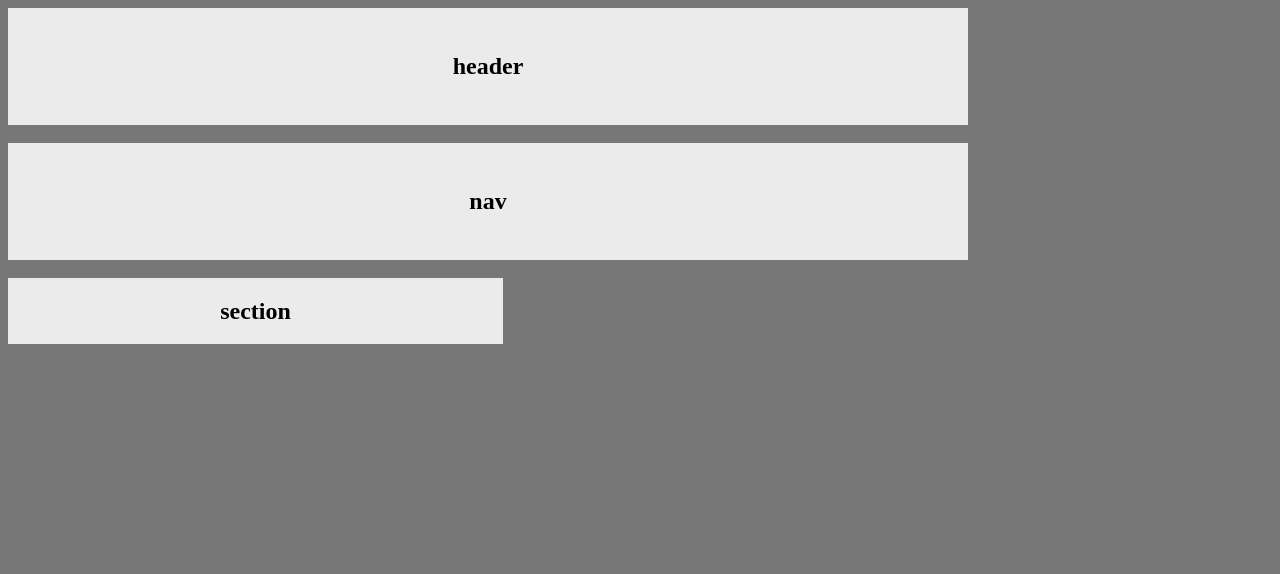
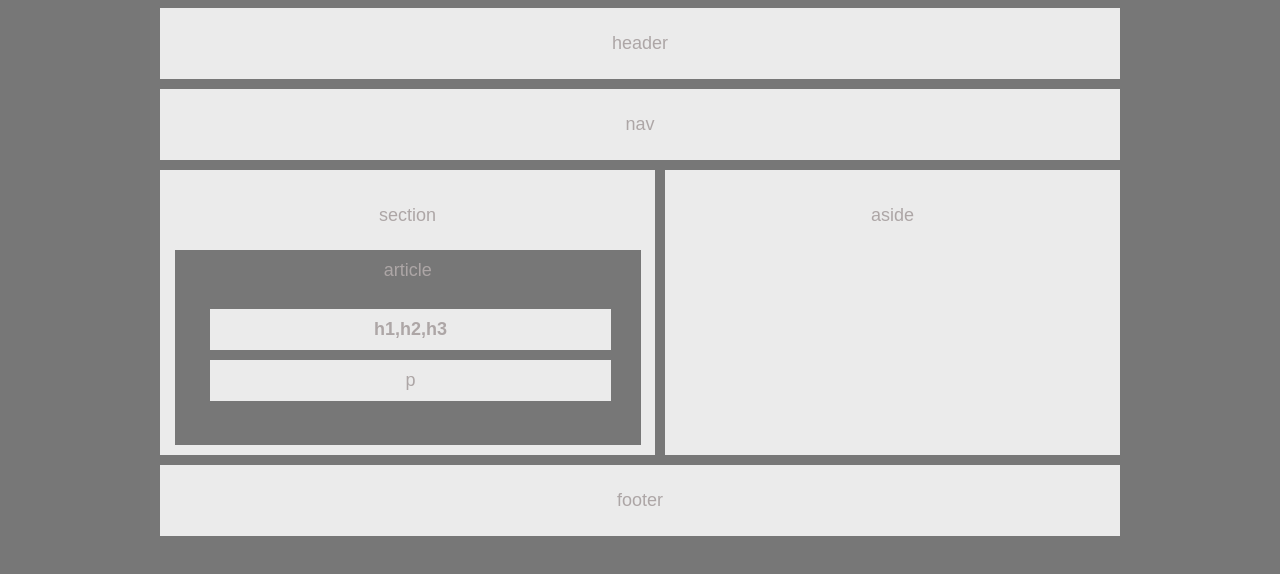
Before and after one commit to mrecker13/HW-Wireframe, a plain HTML site: page index.html in a window 1280 px wide. Drawn offline with Linux system fonts and the light colour scheme.

Commit message:
Modified html and css

```diff
--- a/index.html
+++ b/index.html
@@ -5,16 +5,31 @@
 		<link rel="stylesheet" type="text/css" href="style.css">
 	</head>
 	<body>
+	<div class="container">
 		<header>
-			<h2>header</h2>
+			header
 		</header>
-	<br>
 		<nav>
-			<h2>nav</h2>
+			nav
 		</nav>
-	<br>
-		<section>
-			<h2>section</h2>
-		</section>
+		<div id="section">
+			<section>
+				section
+			</section>
+			<div id="article">
+				<article>article</article>
+					<ul>
+						<li><b>h1,h2,h3</b></li>
+						<li>p</li>
+					</ul>
+			</div>
+		</div>
+		<aside>
+			aside
+		</aside>
+		<footer>
+			footer
+		</footer>
+	</div>
 	</body>
 </html>
--- a/style.css
+++ b/style.css
@@ -1,18 +1,65 @@
 body {
-	width: 960px;
 	background-color:#777;
+	color: rgba(173, 166, 166, 1);
 }
 
-header,nav {
+.container {
+	margin: 0 auto;
+	width: 960px;
+	font-family: "Arial", "Helvetica Neue", Helvetica, sans-serif;
+	font-size: 18px;
+}
+
+header,nav, footer {
 	padding: 25px;
-	margin: auto;
 	text-align: center;
 	background-color: #ebebeb;
+	margin-bottom: 10px;
 }
 
-section {
+#section {
 	width: 495px;
 	float: left;
 	background-color: #ebebeb;
 	text-align: center;
+	position: relative;
+	margin-bottom: 10px;
+	height: 250px;
+	padding-top: 35px;
 }
+
+#article {
+	position: absolute;
+	padding: 10px;
+	bottom: 10px;
+	left: 15px;
+	width: 90%;
+	background: #777;
+	height: 175px;
+}
+
+ul {
+	list-style-type: none;
+	padding: 10px;
+	width: 90%;
+	margin-left: 15px;
+}
+
+li {
+	margin-bottom: 10px;
+	background-color: #ebebeb;
+	padding: 10px;
+}
+
+aside {
+	background: #ebebeb;
+	height: 250px;
+	float: right;
+	width: 455px;
+	text-align: center;
+	padding-top: 35px;
+}
+
+footer {
+	clear: both;
+}
```
